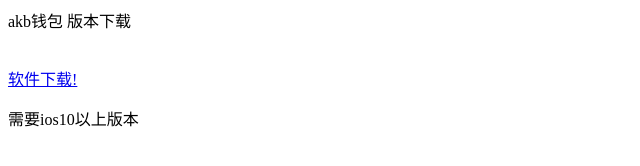
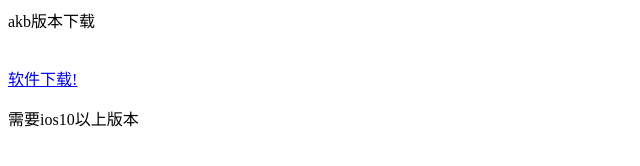
Before and after one commit to sunjcchenyang/akb_ios, a plain HTML site: page index.html in a window 1280 px wide. Shown: the full height of the page, 0-640 px from the left. Drawn offline with Linux system fonts and the light colour scheme.

Commit message:
Update index.html

```diff
--- a/index.html
+++ b/index.html
@@ -4,7 +4,7 @@
 
 <body>
 
-<p>akb钱包 版本下载</p>
+<p>akb版本下载</p>
 
 <br/>
 
```
